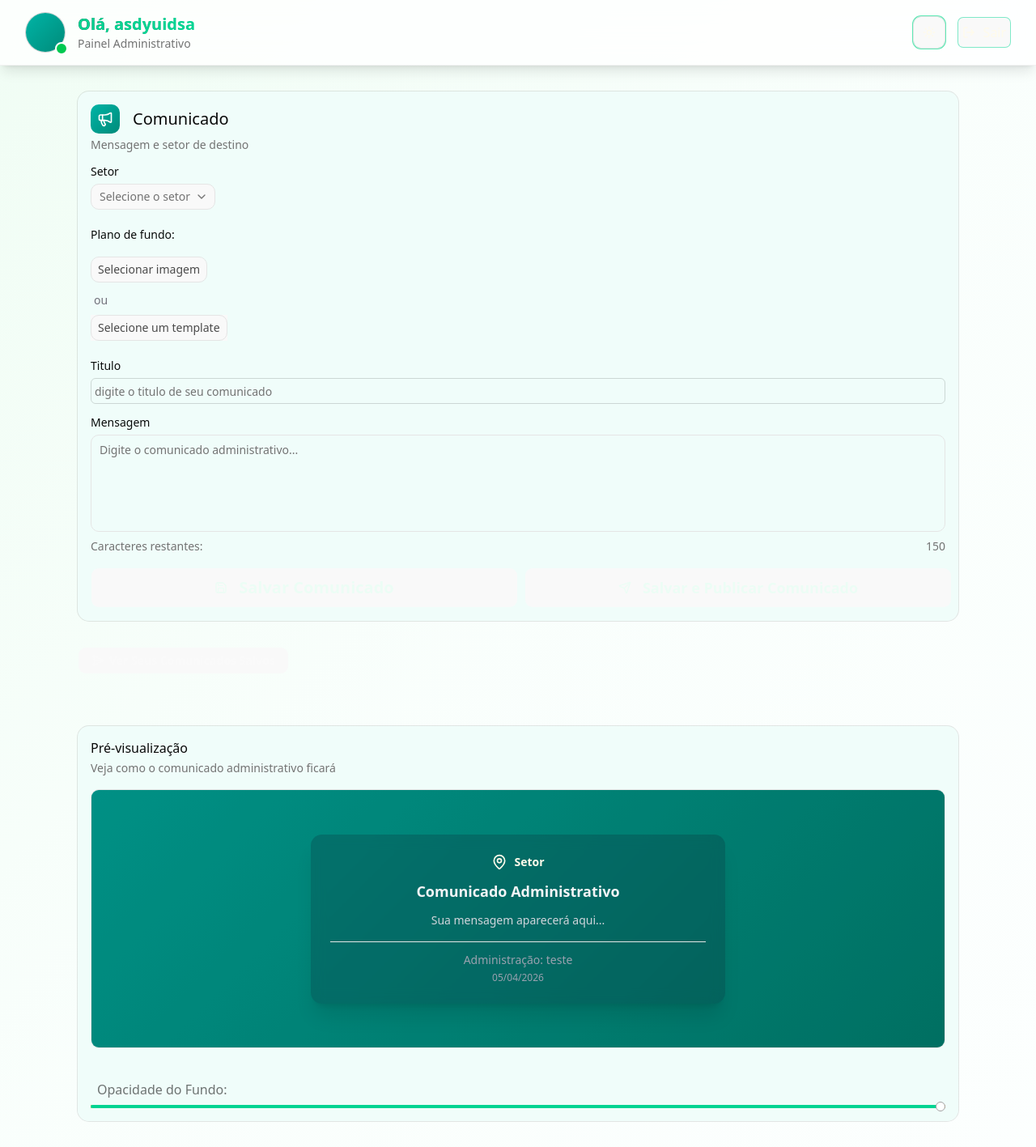
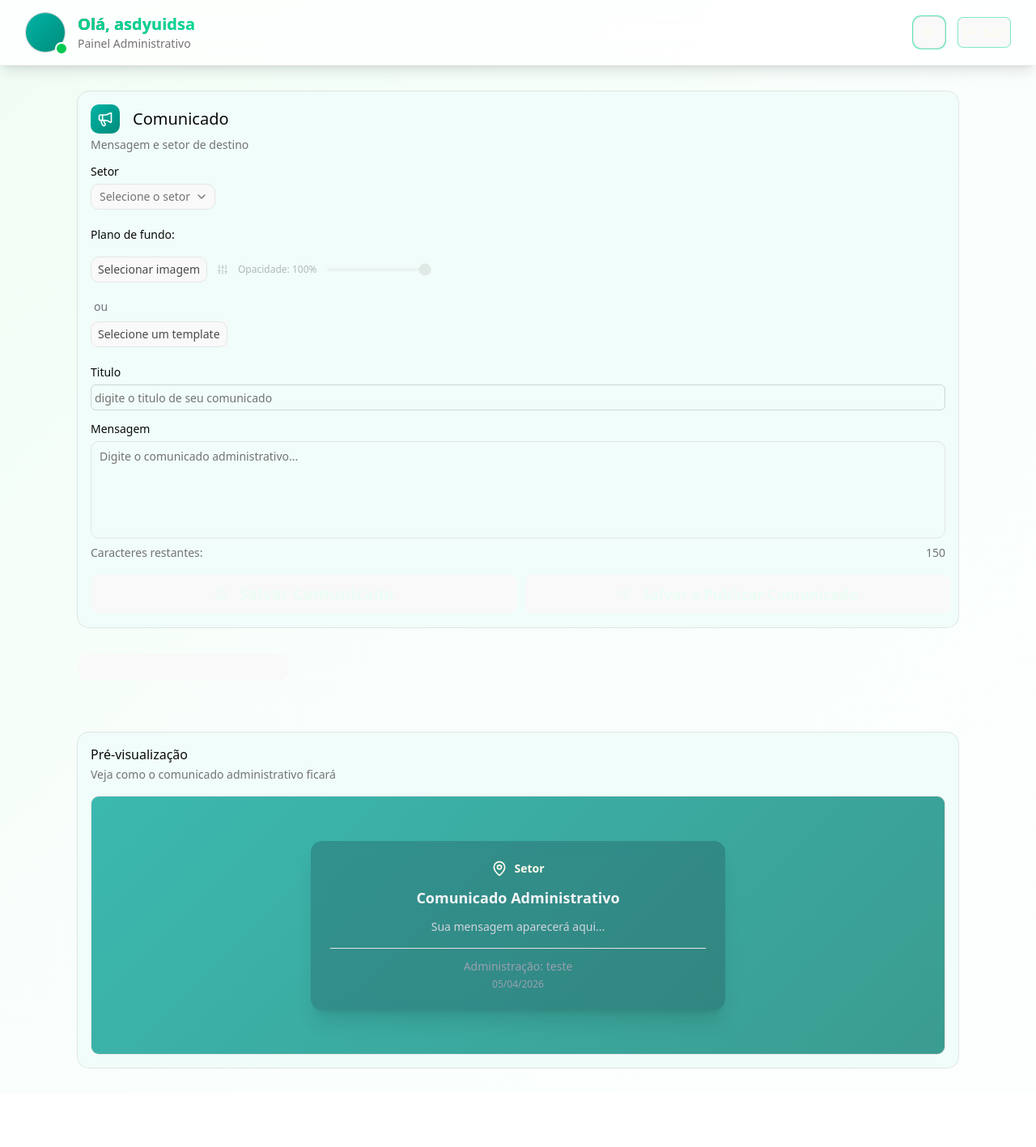
Before and after one commit to leosilva/notifica-frontend, a React (Vite) app: page /admin in a window 1280 px wide. Shown: the whole page at 81% size. After the commit the page ends 1351 px from the top, so only its background shows below. Built offline with nearby package versions, Linux system fonts and the light colour scheme.

Commit message:
feat: image opacity control

```diff
--- a/src/components/message-area/admin-message-area.view.tsx
+++ b/src/components/message-area/admin-message-area.view.tsx
@@ -24,10 +24,16 @@ import {
   SelectTrigger,
   SelectValue,
 } from '../ui/select';
-import { MapPin } from 'lucide-react';
+import {
+  MapPin,
+  Megaphone,
+  PaletteIcon,
+  Save,
+  Send,
+  Sliders,
+} from 'lucide-react';
 import { Tooltip, TooltipTrigger, TooltipContent } from '../ui/tooltip';
-import { Megaphone, PaletteIcon, Save, Send } from 'lucide-react';
-import { memo, useEffect, useMemo, useRef } from 'react';
+import { memo, useEffect, useMemo, useRef, useState } from 'react';
 import { Button } from '../ui/button';
 import { toast } from 'sonner';
 import { Upload } from '../upload';
@@ -101,6 +107,8 @@ interface Types {
   title: string;
   setTitle: (value: string) => void;
   id: number | null;
+  opacity: number;
+  setOpacity: (value: number) => void;
 }
 
 const token = localStorage.getItem('access_token');
@@ -118,14 +126,16 @@ const AdminMessageArea = memo(
     title,
     setTitle,
     id,
+    opacity,
+    setOpacity,
   }: Types) => {
     const handleMessageChange = (e: React.ChangeEvent<HTMLTextAreaElement>) => {
       const value = e.target.value;
       if (value.length <= 150) {
         setMessage(value);
-        console.log(uploadedImage);
       }
     };
+
     const handleTitleChange = (e: React.ChangeEvent<HTMLInputElement>) => {
       const value = e.target.value;
       if (value.length <= 50) {
@@ -146,6 +156,7 @@ const AdminMessageArea = memo(
 
       if (uploadedImage) {
         formData.append('imagem', uploadedImage);
+        formData.append('opacidade', String(opacity));
       }
 
       return formData;
@@ -178,6 +189,7 @@ const AdminMessageArea = memo(
         console.log(error);
       }
     };
+
     const updateSaved = async (postId: number) => {
       try {
         await fetch(`http://localhost:8000/api/postagem/${postId}/`, {
@@ -268,7 +280,6 @@ const AdminMessageArea = memo(
           </button>
         );
       });
-      // biome-ignore lint/correctness/useExhaustiveDependencies: <explanation>
     }, [template, setTemplate, removeImage]);
 
     return (
@@ -308,15 +319,35 @@ const AdminMessageArea = memo(
               </SelectContent>
             </Select>
           </div>
+
           <div className="flex flex-col gap-3">
             <Label className="py-2">Plano de fundo:</Label>
+            <div className="flex flex-row">
+              <Upload
+                uploadedImage={uploadedImage}
+                setUploadedImage={setUploadedImage}
+              />
 
-            <Upload
-              uploadedImage={uploadedImage}
-              setUploadedImage={setUploadedImage}
-            />
+              <div
+                className={`flex items-center gap-3 w-auto px-1 transition-opacity duration-300 ${uploadedImage ? 'opacity-100' : 'opacity-40 pointer-events-none'}`}
+              >
+                <Sliders className="h-3.5 w-3.5 text-zinc-500" />
+                <span className="text-xs font-medium text-zinc-600 dark:text-zinc-400 whitespace-nowrap">
+                  Opacidade: {opacity}%
+                </span>
+                <input
+                  type="range"
+                  min="0"
+                  max="100"
+                  value={opacity}
+                  disabled={!uploadedImage}
+                  onChange={(e) => setOpacity(Number(e.target.value))}
+                  className="flex-1 h-1 bg-zinc-200 dark:bg-zinc-700 rounded-full appearance-none cursor-pointer accent-teal-600 focus:outline-none"
+                />
+              </div>
+            </div>
 
-            <div className="flex flex-col gap-2 items-start">
+            <div className="flex flex-col gap-2 items-start mt-2">
               <span className="text-sm text-zinc-500 font-medium pl-1">ou</span>
               <DropdownMenu>
                 <DropdownMenuTrigger
@@ -324,7 +355,7 @@ const AdminMessageArea = memo(
                   asChild
                 >
                   <Button
-                    className="p-2  bg-teal-50/10 hover:bg-teal-100/20 text-black/70 dark:text-emerald-50"
+                    className="p-2 bg-teal-50/10 hover:bg-teal-100/20 text-black/70 dark:text-emerald-50"
                     variant="outline"
                   >
                     Selecione um template
@@ -351,6 +382,7 @@ const AdminMessageArea = memo(
               </DropdownMenu>
             </div>
           </div>
+
           <div>
             <Label className="py-2">Titulo</Label>
             <Input
@@ -380,6 +412,7 @@ const AdminMessageArea = memo(
               </span>
             </div>
           </div>
+
           <div className="flex flex-row gap-2 justify-around">
             <Button
               className="w-[50%] bg-emerald-700/80 font-semibold text-emerald-50 text-xl p-6 flex items-center justify-center"
--- a/src/components/preview/admin-preview.view.tsx
+++ b/src/components/preview/admin-preview.view.tsx
@@ -15,16 +15,21 @@ interface Types {
   template: string;
   selectedSector: string;
   uploadedImage: File | null;
-  Slide?: number;
+  opacity: number;
   title: string;
 }
 
 const Preview = memo(
-  ({ message, template, selectedSector, uploadedImage, title }: Types) => {
+  ({
+    message,
+    template,
+    selectedSector,
+    uploadedImage,
+    title,
+    opacity,
+  }: Types) => {
     const Dates = useMemo(() => new Date().toLocaleDateString('pt-BR'), []);
 
-    const [slide, setSlide] = useState([1]);
-    const opacityValue = slide[0];
     const imageUrl = useMemo(() => {
       if (!uploadedImage) return null;
       return URL.createObjectURL(uploadedImage);
@@ -46,13 +51,13 @@ const Preview = memo(
                 background: imageUrl
                   ? `url(${imageUrl}) center/cover no-repeat`
                   : template,
-                opacity: opacityValue,
+                opacity: imageUrl ? opacity / 100 : 0.7,
               }}
             />
 
             <div
               className="col-start-1 row-start-1 w-full h-full bg-black/20"
-              style={{ opacity: opacityValue }}
+              style={{ opacity: opacity / 100 }}
             />
 
             <div className="col-start-1 row-start-1 flex items-center justify-center p-6">
@@ -80,21 +85,6 @@ const Preview = memo(
             </div>
           </div>
         </CardContent>
-        <CardFooter className="flex flex-col items-start bg-teal-50 dark:bg-emerald-950 border-0">
-          <CardTitle className="m-2 text-primary/60">
-            Opacidade do Fundo:
-          </CardTitle>
-          <Slider
-            value={slide}
-            onValueChange={(value) =>
-              setSlide(Array.isArray(value) ? value : [value])
-            }
-            min={0}
-            max={1}
-            step={0.01}
-            className="bg-amber-500"
-          />
-        </CardFooter>
       </Card>
     );
   },
--- a/src/components/upload/upload.view.tsx
+++ b/src/components/upload/upload.view.tsx
@@ -42,7 +42,7 @@ const UploadArea = memo(({ uploadedImage, setUploadedImage }: Types) => {
   };
 
   return (
-    <div className="">
+    <div className="mr-2">
       {!uploadedImage ? (
         <div className="">
           <Button
--- a/src/pages/admin-page.tsx
+++ b/src/pages/admin-page.tsx
@@ -21,6 +21,7 @@ export function AdminPage() {
   const [selectedSector, setSelectedSector] = useState('');
   const deferredMessage = useDeferredValue(message);
   const [uploadedImage, setUploadedImage] = useState<string | null>(null);
+  const [opacity, setOpacity] = useState<number>(100);
   return (
     <div className="min-h-screen bg-linear-to-br from-green-50 via-emerald-50/30 to-teal-50/20 dark:from-green-600/20 dark:via-emerald-600/10 dark:to-teal-600/5 relative overflow-hidden ">
       <Header frase="Painel Administrativo" />
@@ -39,6 +40,8 @@ export function AdminPage() {
               title={title}
               setTitle={setTitle}
               id={id}
+              opacity={opacity}
+              setOpacity={setOpacity}
             />
           </div>
           <PageButton
@@ -51,7 +54,7 @@ export function AdminPage() {
             template={template}
             selectedSector={selectedSector}
             uploadedImage={uploadedImage}
-            Slide={0}
+            opacity={opacity}
             title={title}
           />
         </div>
```
Also changed, not shown: src/components/announcement-card/announcement-card.view.tsx (+6 -6 lines).
